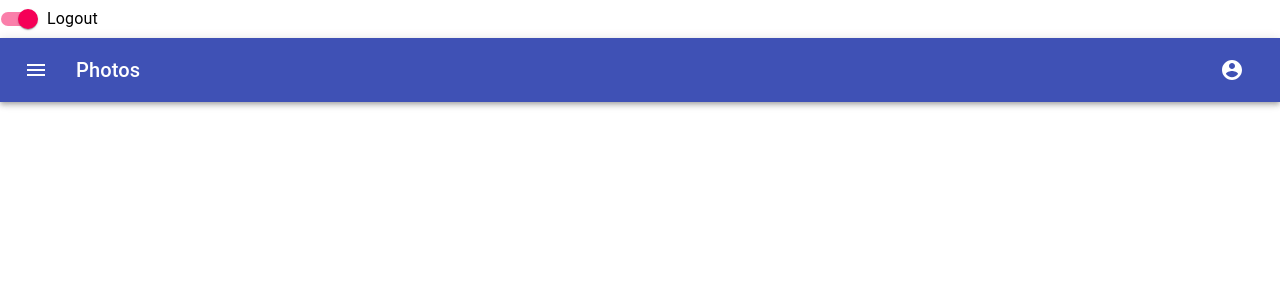
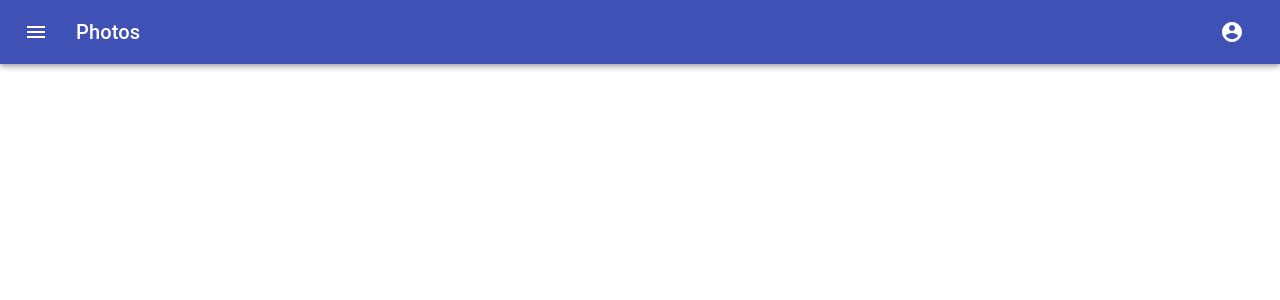
Before and after one commit to kaoritokashiki/next-typescript-app, a Next.js app: page /components/Header in a window 1280 px wide. Shown: the top 300 px of the page. Built offline with nearby package versions, Linux system fonts and the light colour scheme.

Commit message:
add ui to Home page

```diff
--- a/pages/components/Header.tsx
+++ b/pages/components/Header.tsx
@@ -46,12 +46,6 @@ const NavBar = () => {
 
   return (
     <div className={classes.root}>
-      <FormGroup>
-        <FormControlLabel
-          control={<Switch checked={auth} onChange={handleChange} aria-label="login switch" />}
-          label={auth ? 'Logout' : 'Login'}
-        />
-      </FormGroup>
       <AppBar position="static">
         <Toolbar>
           <IconButton edge="start" className={classes.menuButton} color="inherit" aria-label="menu">
--- a/pages/components/Home.tsx
+++ b/pages/components/Top.tsx
@@ -1,7 +1,7 @@
 import React from 'react';
 // import NavBar from './NavBar'
 
-const Home: React.FC = () => {
+const Top: React.FC = () => {
     return (
         <>
             {/* <NavBar /> */}
@@ -10,4 +10,4 @@ const Home: React.FC = () => {
     )
 }
 
-export default Home;
+export default Top;
--- a/pages/index.js
+++ b/pages/index.js
@@ -15,7 +15,7 @@ const Home = () => {
           <h1>Hi</h1>
 
         </main>
-      <Footer />
+      {/* <Footer /> */}
     </div>
   )
 }
```
